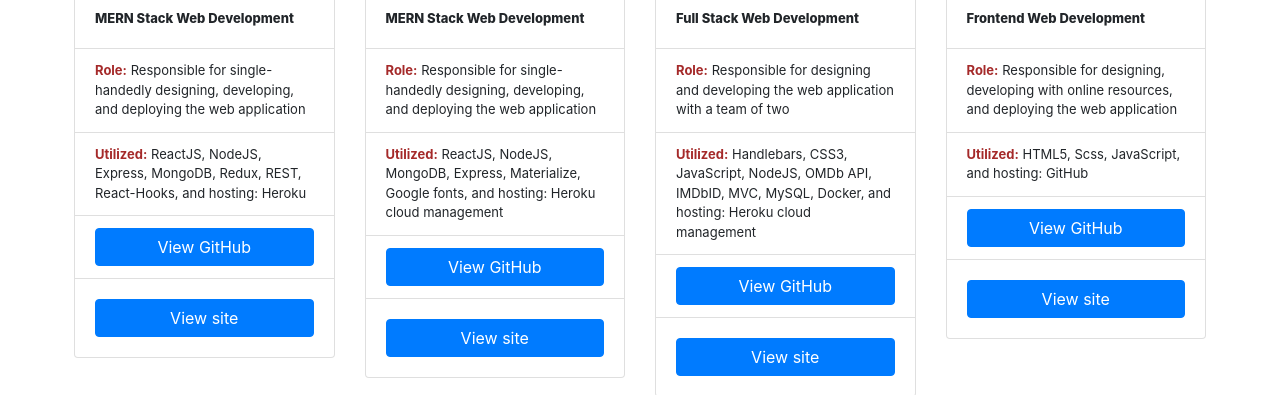
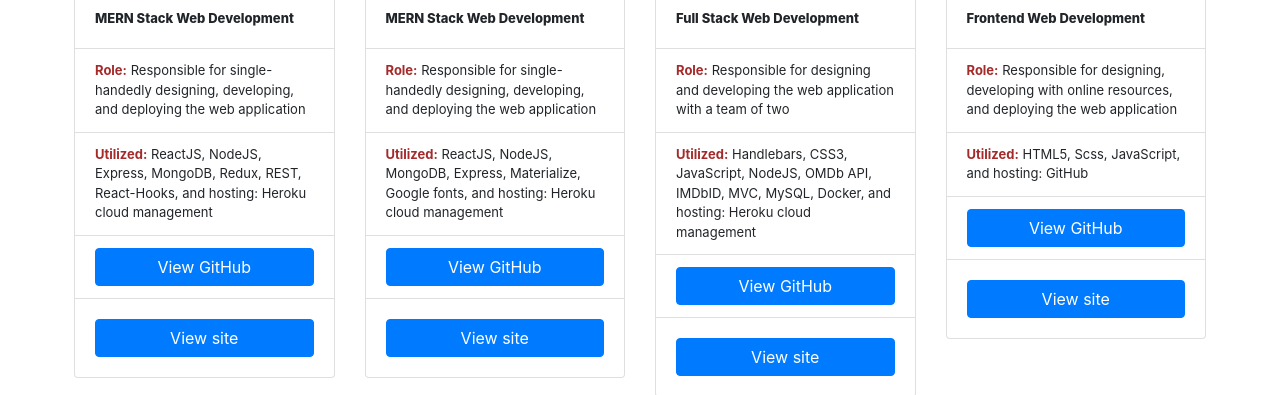
Before and after one commit to Dennis-The14th-web/projects, a plain HTML site: page index.html in a window 1280 px wide. Shown: the part 334-729 px from the top of the page. Drawn offline with nearby package versions, Linux system fonts and the light colour scheme.

Commit message:
Updated project description

```diff
--- a/index.html
+++ b/index.html
@@ -22,7 +22,7 @@
                         </div>
                         <ul class="list-group list-group-flush">
                           <li class="list-group-item"><span>Role:</span> Responsible for single-handedly designing, developing, and deploying the web application</li>
-                          <li class="list-group-item"><span>Utilized:</span> ReactJS, NodeJS, Express, MongoDB, Redux, REST, React-Hooks, and hosting: Heroku</li>
+                          <li class="list-group-item"><span>Utilized:</span> ReactJS, NodeJS, Express, MongoDB, Redux, REST, React-Hooks, and hosting: Heroku cloud management</li>
                           <li class="list-group-item"><a href="https://github.com/Dennis-The14th-web/eComm-Services_v2.0.0" class="btn btn-primary w-100">View GitHub</a></li>
                         </ul>
                         <div class="card-body">
```
